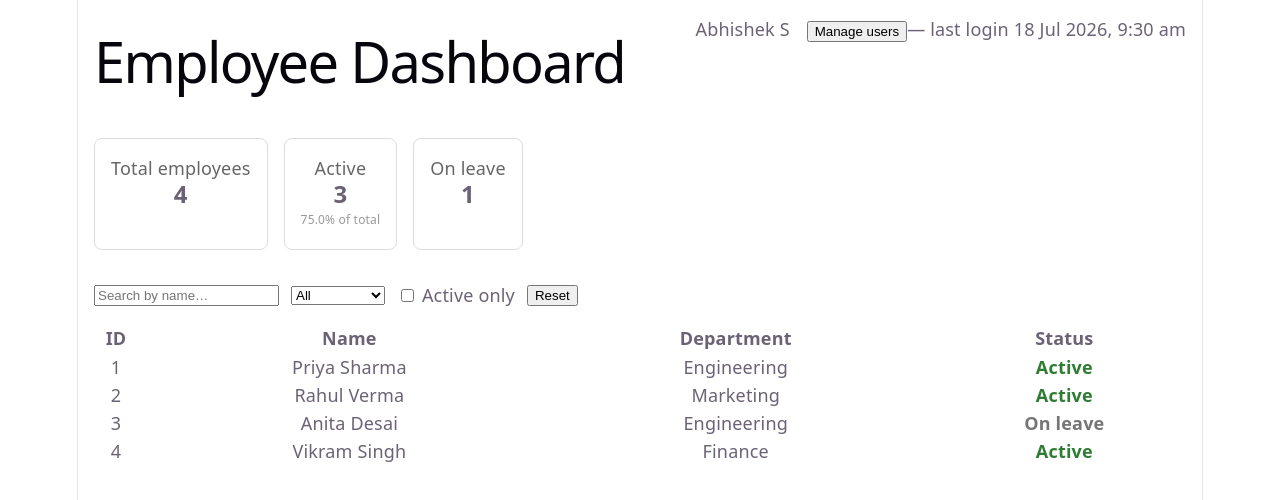
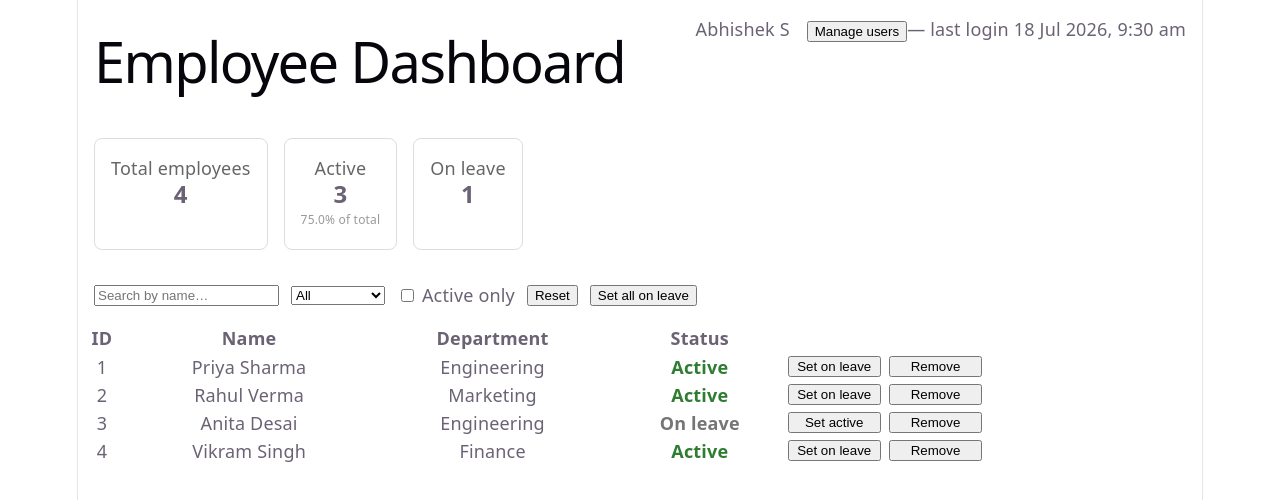
Before and after one commit to abhisinghdev03/employee-dashboard, a React (Vite) app: page / in a window 1280 px wide. Shown: the top 500 px of the page. Built offline with nearby package versions, Linux system fonts and the light colour scheme.

Commit message:
feat: employees in state with immutable remove/toggle handlers

```diff
--- a/src/App.jsx
+++ b/src/App.jsx
@@ -10,12 +10,12 @@ function App() {
     lastLogin: "2026-07-18T09:30:00",
   };
 
-  const employees = [
+  const [employees, setEmployees] = useState([
     { id: 1, firstName: "Priya",  lastName: "Sharma", department: "Engineering", active: true },
     { id: 2, firstName: "Rahul",  lastName: "Verma",  department: "Marketing",   active: true },
     { id: 3, firstName: "Anita",  lastName: "Desai",  department: "Engineering", active: false },
     { id: 4, firstName: "Vikram", lastName: "Singh",  department: "Finance",     active: true },
-  ];
+  ]);
 
   const [selectedDept, setSelectedDept] = useState("All");    // filters - dropdown
   const [activeOnly, setActiveOnly] = useState(false);  // filter - checkbox/toggle
@@ -39,6 +39,20 @@ function App() {
     setQuery("");
     setSelectedDept("All");
     setActiveOnly(false);
+  }
+
+  function handleRemove(id) {
+    setEmployees(prev => prev.filter(e => e.id !== id));
+  }
+
+  function handleAllOnLeave() {
+    setEmployees(prev => prev.map(e => ({ ...e, active: false })));
+  }
+
+  function handleToggleActive(id) {
+    setEmployees(prev =>
+      prev.map(e => e.id === id ? { ...e, active: !e.active } : e)
+    );
   }
 
   return (
@@ -72,10 +86,15 @@ function App() {
         </label>
 
         <button onClick={handleResetFilters}>Reset</button>
+        <button onClick={handleAllOnLeave}>Set all on leave</button>
       </div>
 
       {/* --------- EMPLOYEE TABLE --------- */}
-      <EmployeeList employees={visibleEmployees} />
+      <EmployeeList
+        employees={visibleEmployees}
+        onRemove={handleRemove}
+        onToggleActive={handleToggleActive}
+        />
     </>
   );
 }
--- a/src/components/EmployeeList.jsx
+++ b/src/components/EmployeeList.jsx
@@ -1,6 +1,6 @@
 import EmployeeRow from "./EmployeeRow";
 
-function EmployeeList({ employees = [], isLoading = false, error = null }) {
+function EmployeeList({ employees = [], isLoading = false, error = null, onRemove, onToggleActive }) {
   if (isLoading) return <p>Loading employees…</p>;
   if (error) return <p style={{ color: "crimson" }}>Failed to load: {error}</p>;
   if (employees.length === 0) return <p>No employees found.</p>;
@@ -14,7 +14,11 @@ function EmployeeList({ employees = [], isLoading = false, error = null }) {
       </thead>
       <tbody>
         {employees.map(emp => (
-          <EmployeeRow key={emp.id} employee={emp} />
+          <EmployeeRow
+            key={emp.id}
+            employee={emp}
+            onRemove={onRemove}
+            onToggleActive={onToggleActive}/>
         ))}
       </tbody>
     </table>
--- a/src/components/EmployeeRow.jsx
+++ b/src/components/EmployeeRow.jsx
@@ -1,13 +1,36 @@
-function EmployeeRow({ employee }) {
+function EmployeeRow({ employee, onRemove, onToggleActive }) {
   return (
     <tr>
       <td>{employee.id}</td>
-      <td>{employee.firstName} {employee.lastName}</td>
+      <td>
+        {employee.firstName} {employee.lastName}
+      </td>
       <td>{employee.department}</td>
       <td>
-        <span style={{ color: employee.active ? "#2e7d32" : "#757575", fontWeight: 600 }}>
+        <span
+          style={{
+            color: employee.active ? "#2e7d32" : "#757575",
+            fontWeight: 600,
+          }}
+        >
           {employee.active ? "Active" : "On leave"}
         </span>
+      </td>
+      <td>
+        <div style={{ display: "flex", gap: "8px" }}>
+          <button
+            style={{ width: "7em" }}
+            onClick={() => onToggleActive(employee.id)}
+          >
+            {employee.active ? "Set on leave" : "Set active"}
+          </button>
+          <button
+            style={{ width: "7em" }}
+            onClick={() => onRemove(employee.id)}
+          >
+            Remove
+          </button>
+        </div>
       </td>
     </tr>
   );
```
